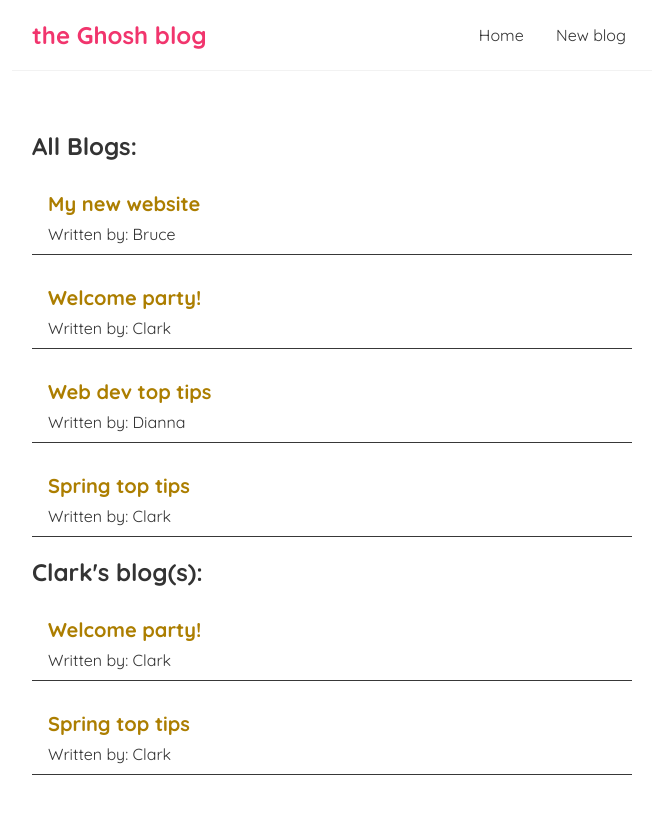
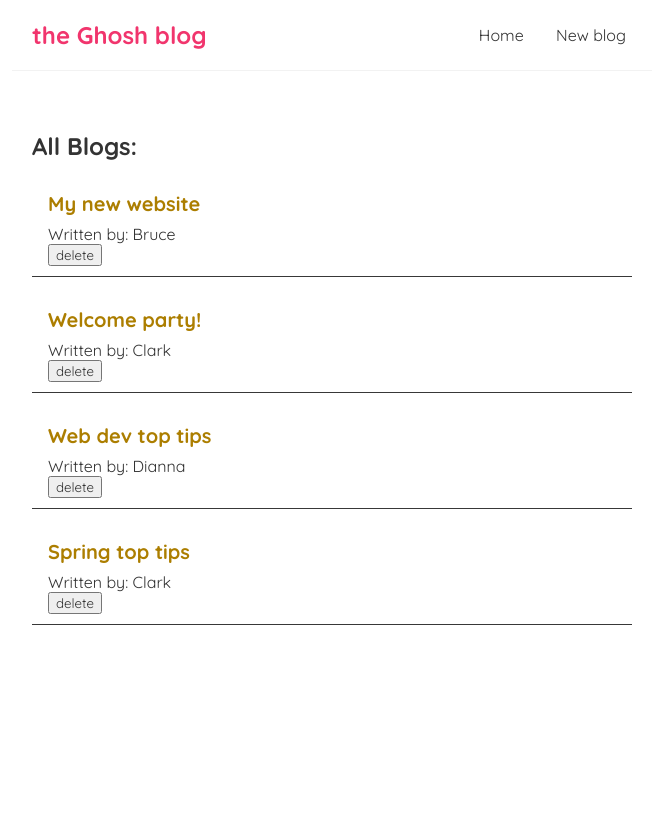
Before and after one commit to SougataGhosh314/react-simple-blog, a React (Create React App) app: page / in a window 1280 px wide. Shown: the top 814 px of the page, without its empty margins (308-971 px from the left). Built offline with nearby package versions, Linux system fonts and the light colour scheme; the HTML template or start-up script is replaced by a standard one.

Commit message:
passing functions to child components

```diff
--- a/src/BlogList.js
+++ b/src/BlogList.js
@@ -1,4 +1,4 @@
-const BlogList = ({blogs, title}) => {
+const BlogList = ({blogs, title, handleDelete}) => {
     // const blogs = props.blogs;
     // const title = props.title;
 
@@ -11,7 +11,7 @@
                 <div className="blog-preview" key={blog.id}>
                     <h2>{ blog.title }</h2>
                     <p>Written by: { blog.author }</p>
-                    {/* <button onClick={() => handleDelete((blog.id)}>delete</button> */}
+                    <button onClick={() => handleDelete(blog.id)}>delete</button>
                 </div>
             )) }
         </div>
--- a/src/Home.js
+++ b/src/Home.js
@@ -2,21 +2,21 @@
 import BlogList from './BlogList';
 
 const Home = () => {
-    const [blogs, setBolgs] = useState([
+    const [blogs, setBlogs] = useState([
         { title: 'My new website', body: 'lorem ipsum...', author: 'Bruce', id: 1 },
         { title: 'Welcome party!', body: 'lorem ipsum...', author: 'Clark', id: 2 },
         { title: 'Web dev top tips', body: 'lorem ipsum...', author: 'Dianna', id: 3 },
         { title: 'Spring top tips', body: 'lorem ipsum dolor...', author: 'Clark', id: 4 }
     ]);
 
-    // const handleDelete = (id) => {
-
-    // }
+    const handleDelete = (id) => {
+        const newBlogs = blogs.filter((blog) => blog.id != id);
+        setBlogs(newBlogs);
+    }
 
     return (
         <div className="home">
-            <BlogList blogs={ blogs } title="All Blogs:"/>
-            <BlogList blogs={ blogs.filter((blog) => blog.author === "Clark") } title="Clark's blog(s):"/>
+            <BlogList blogs={ blogs } title="All Blogs:" handleDelete={handleDelete}/>
         </div>
     );
 }
```
